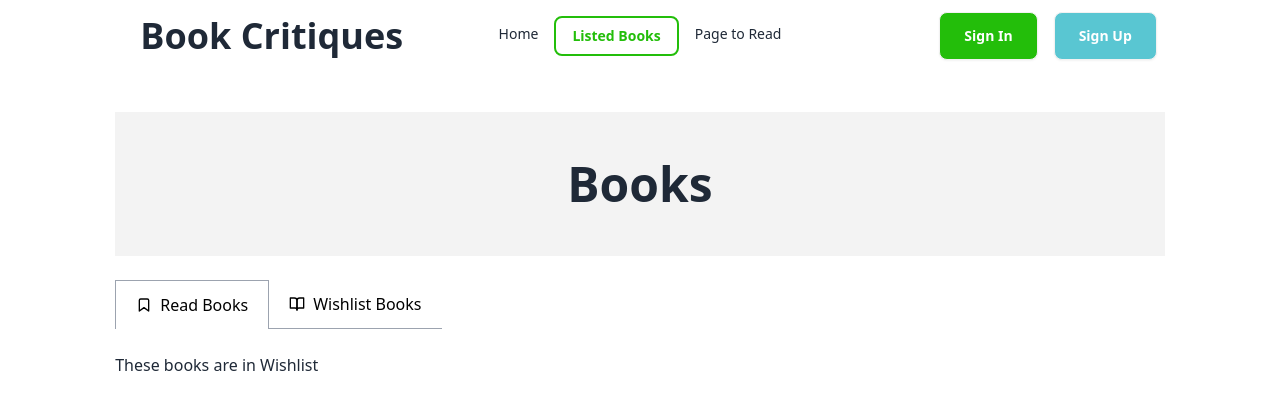
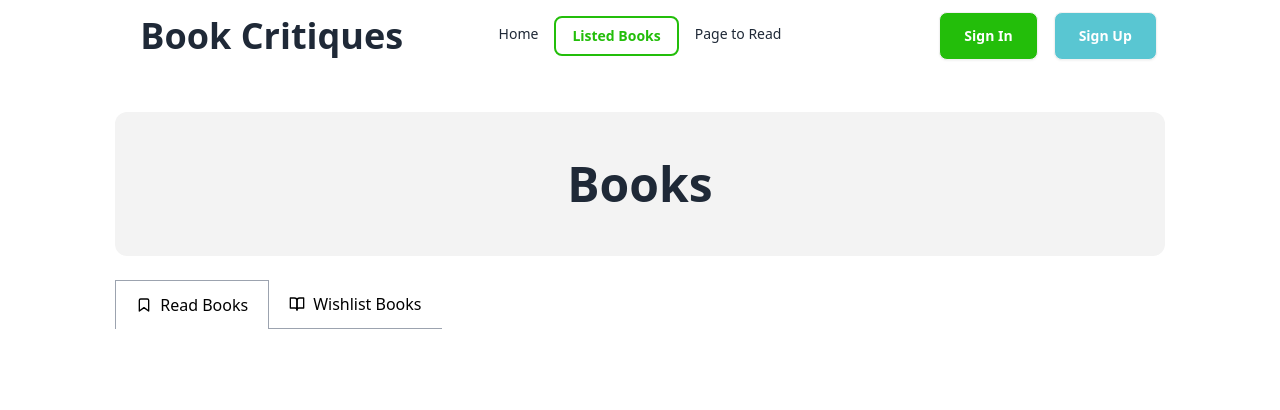
Before and after one commit to rafiul-razib/book-critiques, a React (Vite) app: page /listed-books/wishlist in a window 1280 px wide. Shown: the top 410 px of the page. Built offline with nearby package versions, Linux system fonts and the light colour scheme.

Commit message:
local storage done

```diff
--- a/package.json
+++ b/package.json
@@ -14,6 +14,7 @@
     "match-sorter": "^6.3.4",
     "react": "^18.2.0",
     "react-dom": "^18.2.0",
+    "react-hot-toast": "^2.4.1",
     "react-icons": "^5.0.1",
     "react-router-dom": "^6.22.3",
     "sort-by": "^1.2.0"
--- /dev/null
+++ b/src/Utilities/index.js
@@ -0,0 +1,65 @@
+import toast from "react-hot-toast";
+
+export const getReadBooks = ()=>{
+    let books= [];
+    const storedBooks = localStorage.getItem('readBooks');
+    if(storedBooks){
+        books = JSON.parse(storedBooks)
+    }
+    return books
+}
+
+export const saveAsRead = (book) =>{
+    let books = getReadBooks();
+    const isExists = books.find(item => item.bookId === book.bookId);
+    if(isExists){
+        return toast.error('You Already Read This Book!!')
+    }
+
+        books.push(book);
+        localStorage.setItem('readBooks', JSON.stringify(books));
+        toast.success('Book added as Read!')
+
+}
+
+export const deleteReadBook = book =>{
+    let books = getReadBooks();
+    const remainingBooks = books.filter(item => item.id !== book.bookId);
+    localStorage.setItem('readBooks', JSON.stringify(remainingBooks));
+    toast.success('Book removed from read list!!')
+}
+
+export const getWishedBooks = ()=>{
+    let books= [];
+    const storedBooks = localStorage.getItem('wishedBooks');
+    if(storedBooks){
+        books = JSON.parse(storedBooks)
+    }
+    return books
+}
+
+export const saveAsWished = (book) =>{
+    let books = getWishedBooks();
+    let readBooks = getReadBooks()
+    const isExists = books.find(item => item.bookId === book.bookId);
+    const isRead = readBooks.find(item => item.bookId === book.bookId);
+    if(isExists){
+        return toast.error('You Already added this Book to WishList!!')
+    }
+
+    else if(isRead){
+        return toast.error('You already read this book!!')
+    }
+
+        books.push(book);
+        localStorage.setItem('wishedBooks', JSON.stringify(books));
+        toast.success('Book added to wishlist!')
+
+}
+
+export const deleteWishedBook = book =>{
+    let books = getWishedBooks();
+    const remainingBooks = books.filter(item => item.id !== book.bookId);
+    localStorage.setItem('wishedBooks', JSON.stringify(remainingBooks));
+    toast.success('Book removed from wishlist!!')
+}
--- a/src/components/ReadBooks.jsx
+++ b/src/components/ReadBooks.jsx
@@ -1,7 +1,18 @@
+import { useEffect, useState } from "react";
+import { getReadBooks } from "../Utilities";
+import SavedBookCard from "./SavedBookCard";
+
 const ReadBooks = () => {
+  const [books, setBooks] = useState([]);
+  useEffect(() => {
+    const savedReadBooks = getReadBooks();
+    setBooks(savedReadBooks);
+  }, []);
   return (
     <div>
-      <h1>These books are read</h1>
+      {books.map((book) => (
+        <SavedBookCard key={book.bookId}></SavedBookCard>
+      ))}
     </div>
   );
 };
--- /dev/null
+++ b/src/components/SavedBookCard.jsx
@@ -0,0 +1,9 @@
+const SavedBookCard = () => {
+  return (
+    <div>
+      <h2>Saved Book</h2>
+    </div>
+  );
+};
+
+export default SavedBookCard;
--- a/src/components/WishListBooks.jsx
+++ b/src/components/WishListBooks.jsx
@@ -1,7 +1,18 @@
+import { useEffect, useState } from "react";
+import { getWishedBooks } from "../Utilities";
+import SavedBookCard from "./SavedBookCard";
+
 const WishListBooks = () => {
+  const [books, setBooks] = useState([]);
+  useEffect(() => {
+    const savedReadBooks = getWishedBooks();
+    setBooks(savedReadBooks);
+  }, []);
   return (
     <div>
-      <h1>These books are in Wishlist</h1>
+      {books.map((book) => (
+        <SavedBookCard key={book.bookId}></SavedBookCard>
+      ))}
     </div>
   );
 };
--- a/src/main.jsx
+++ b/src/main.jsx
@@ -10,6 +10,7 @@ import PagesToRead from "./pages/PagesToRead.jsx";
 import BookDetails from "./pages/BookDetails.jsx";
 import ReadBooks from "./components/ReadBooks.jsx";
 import WishListBooks from "./components/WishListBooks.jsx";
+import { Toaster } from "react-hot-toast";
 
 const router = createBrowserRouter([
   {
@@ -54,5 +55,6 @@ const router = createBrowserRouter([
 ReactDOM.createRoot(document.getElementById("root")).render(
   <React.StrictMode>
     <RouterProvider router={router} />
+    <Toaster></Toaster>
   </React.StrictMode>
 );
--- a/src/pages/BookDetails.jsx
+++ b/src/pages/BookDetails.jsx
@@ -1,10 +1,33 @@
+import { useState } from "react";
 import { useLoaderData, useParams } from "react-router-dom";
+import {
+  getReadBooks,
+  saveAsRead,
+  getWishedBooks,
+  saveAsWished,
+} from "../Utilities";
 
 const BookDetails = () => {
   const books = useLoaderData();
   let { id } = useParams();
   const book = books.find((book) => book.bookId == id);
-  //   console.log(book);
+
+  const [readBooks, setReadBooks] = useState([]);
+  const [wishedBooks, setWishedBooks] = useState([]);
+
+  const handleReadBooks = (book) => {
+    getReadBooks();
+    saveAsRead(book);
+    // console.log("handle read clicked");
+  };
+
+  const handleWishedBooks = (book) => {
+    getWishedBooks();
+    saveAsWished(book);
+  };
+
+  console.log(readBooks);
+
   const {
     bookName,
     author,
@@ -78,10 +101,18 @@ const BookDetails = () => {
           </div>
         </div>
         <div className="card-actions justify-start flex gap-3">
-          <button className="btn bg-transparent border-2 border-secondary font-bold">
+          <button
+            onClick={() => handleReadBooks(book)}
+            className="btn bg-transparent border-2 border-secondary font-bold hover:bg-primary hover:text-white"
+          >
             Read
           </button>
-          <button className="btn bg-secondary text-white">Wishlist</button>
+          <button
+            onClick={() => handleWishedBooks(book)}
+            className="btn bg-secondary text-white"
+          >
+            Wishlist
+          </button>
         </div>
       </div>
     </div>
--- a/src/pages/ListedBooks.jsx
+++ b/src/pages/ListedBooks.jsx
@@ -5,7 +5,7 @@ const ListedBooks = () => {
   const [tabIndex, setTabIndex] = useState(0);
   return (
     <div className="max-w-[82%] mx-auto">
-      <div className="bg-[#1313130D] h-36  flex justify-center items-center">
+      <div className="bg-[#1313130D] h-36 rounded-xl flex justify-center items-center">
         <h1 className="text-5xl font-bold">Books</h1>
       </div>
 
```
Also changed, not shown: 1 other file (tests, documents, lock files or other folders).
